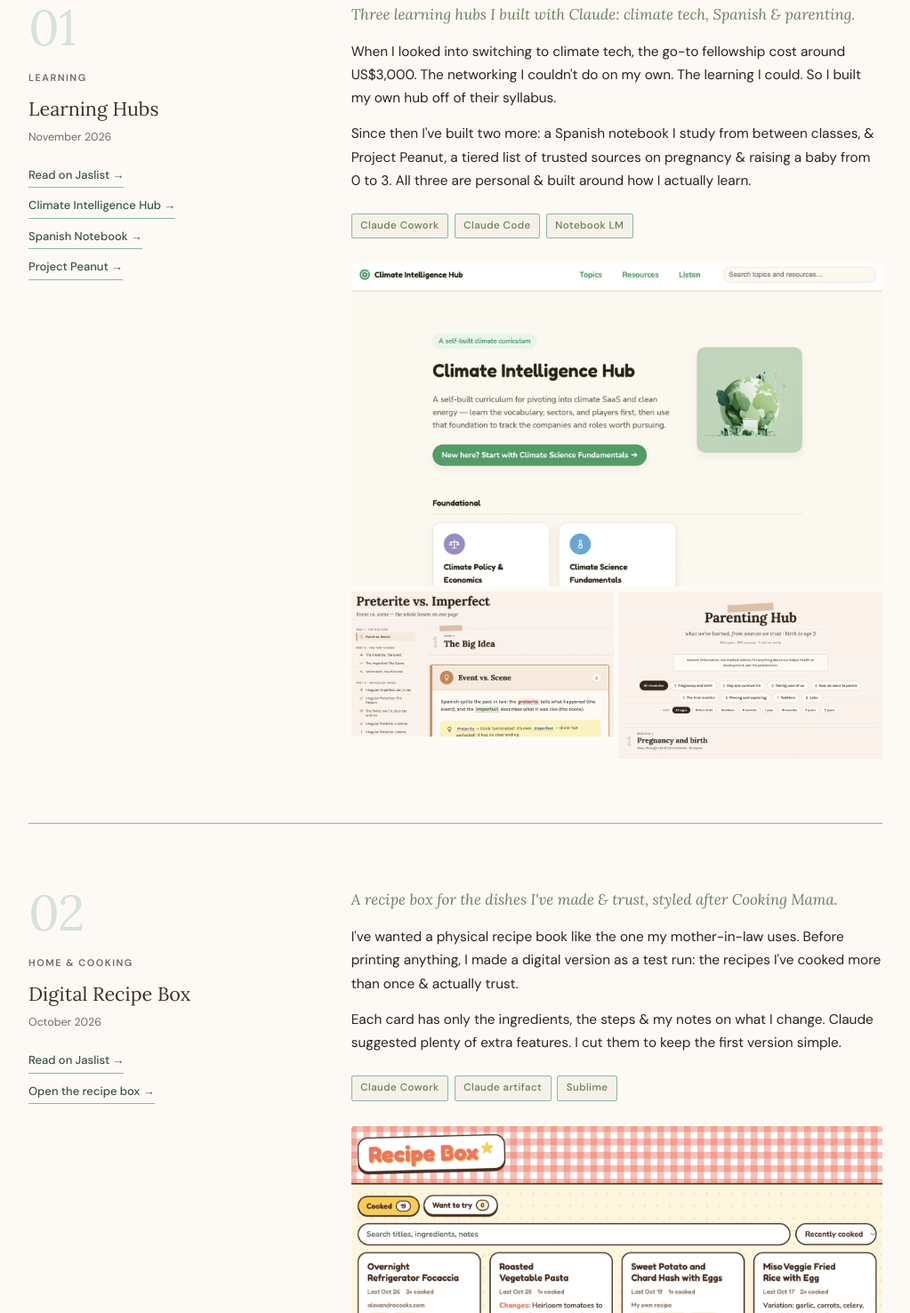
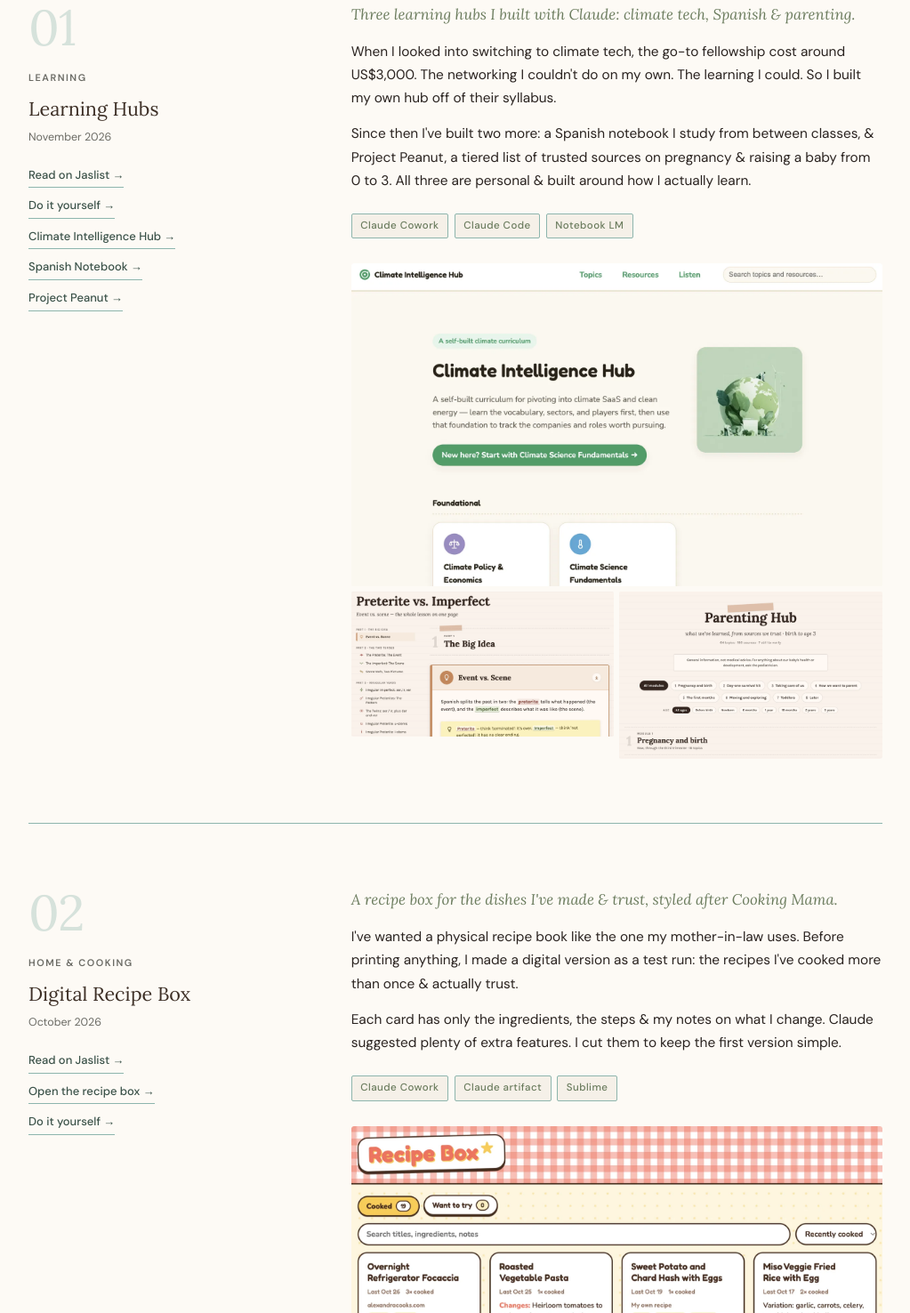
Before and after one commit to jasminesabio/studio-jas, a plain HTML site: page index.html in a window 1280 px wide. Shown: the part 495-1971 px from the top of the page at 89% size, without its empty margins (128-1151 px from the left). Drawn offline with Linux system fonts and the light colour scheme.

Commit message:
Add Do it yourself links & restore the DIY line on About
Link the Do it yourself sections of the Recipe Box and Learning Hubs posts,
and bring back the About line now that newer posts include the section.

Co-Authored-By: Claude Opus 5.5 <noreply@anthropic.com>
Claude-Session: https://claude.ai/code/session_01RDCWHHATQDv5UAfvktCYCZ

```diff
--- a/index.html
+++ b/index.html
@@ -65,6 +65,7 @@
               <p class="project-date">November 2026</p>
               <div class="project-links">
                 <a class="project-link" href="https://jasminesabio.substack.com/p/the-learning-i-could-do-on-my-own" target="_blank" rel="noopener">Read on Jaslist →</a>
+                <a class="project-link" href="https://jasminesabio.substack.com/i/225203587/do-it-yourself" target="_blank" rel="noopener">Do it yourself →</a>
                 <a class="project-link" href="https://climate-intelligence-hub.netlify.app/" target="_blank" rel="noopener">Climate Intelligence Hub →</a>
                 <a class="project-link" href="https://cuaderno-gramatica-823545.netlify.app/" target="_blank" rel="noopener">Spanish Notebook →</a>
                 <a class="project-link" href="https://parenting-notes-hub.pages.dev" target="_blank" rel="noopener">Project Peanut →</a>
@@ -97,6 +98,7 @@
               <div class="project-links">
                 <a class="project-link" href="https://jasminesabio.substack.com/p/how-i-build-with-ai-digital-recipe" target="_blank" rel="noopener">Read on Jaslist →</a>
                 <a class="project-link" href="recipe-box/">Open the recipe box →</a>
+                <a class="project-link" href="https://jasminesabio.substack.com/i/222543772/do-it-yourself" target="_blank" rel="noopener">Do it yourself →</a>
               </div>
             </div>
             <div class="project-body">
```
Also changed, not shown: about.html (+1 -0 lines).
